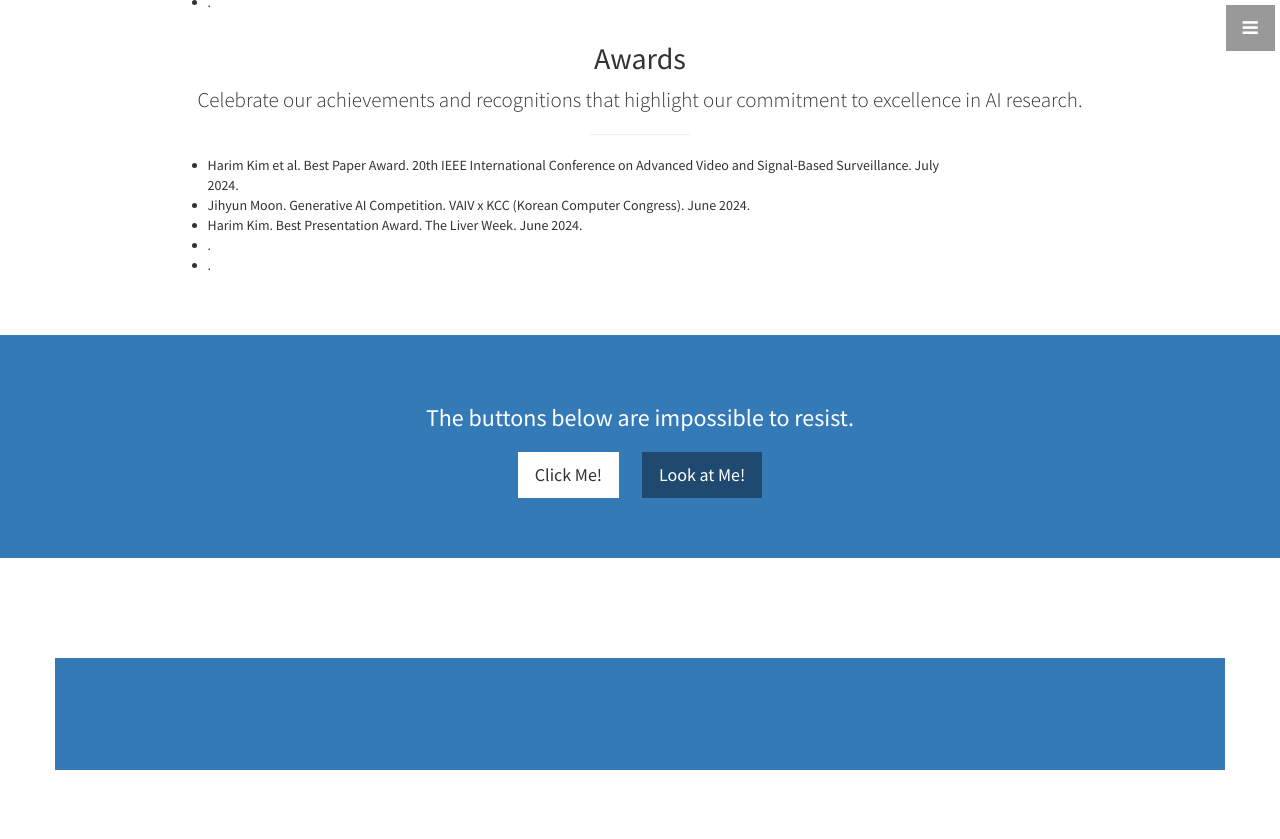
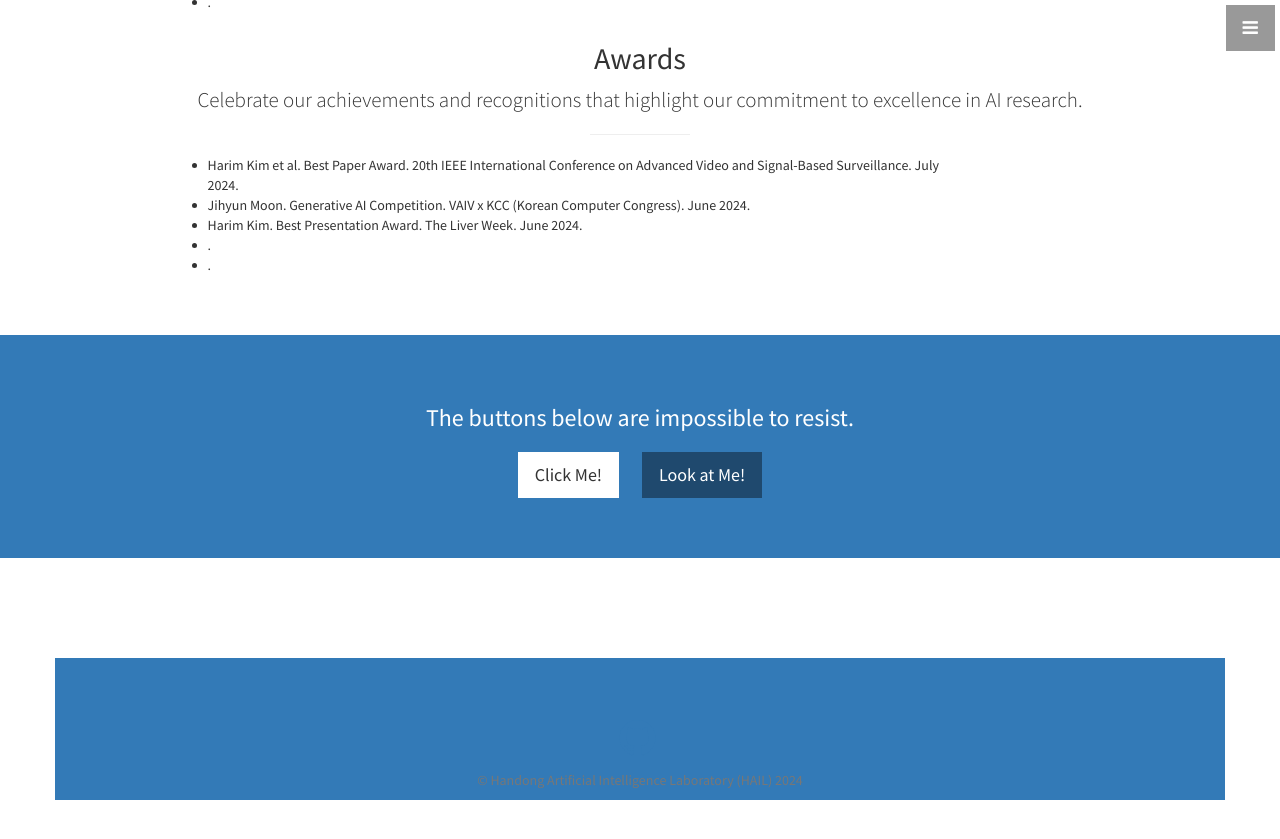
Before and after one commit to nth221/nth221.github.io, a Jekyll site: the page built from index.html, in a window 1280 px wide and 900 px high, scrolled down 3037 px. Shown: the top 839 px of the window. Built offline with Jekyll 4.4.1, drawn with Linux system fonts in a browser that asks for light colours.

Commit message:
modified:   _config.yml 	modified:   _includes/footer.html

```diff
--- a/_config.yml
+++ b/_config.yml
@@ -19,7 +19,7 @@ address:
   - line:
   # Feel free to add more lines here
 telephone:
-copyright:
+copyright: "Handong Artificial Intelligence Laboratory (HAIL)"
 
 # API settings
 google_api_key:
--- a/_includes/footer.html
+++ b/_includes/footer.html
@@ -14,6 +14,7 @@
             <a href="https://github.com/{{ site.github_username }}"><i class="fa fa-github fa-fw fa-3x"></i></a>
           </li>
         </ul>
+        <p class="text-muted"> &copy; {{ site.copyright }} 20{{ site.time | date: '%y' }}</p>
       </div>
 
 
```
